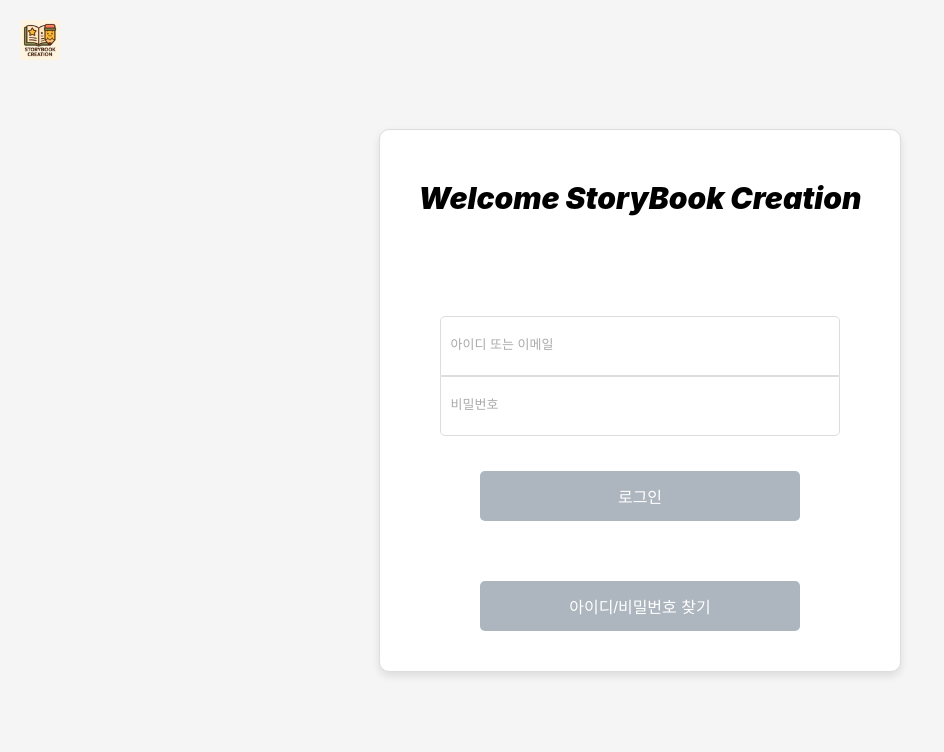
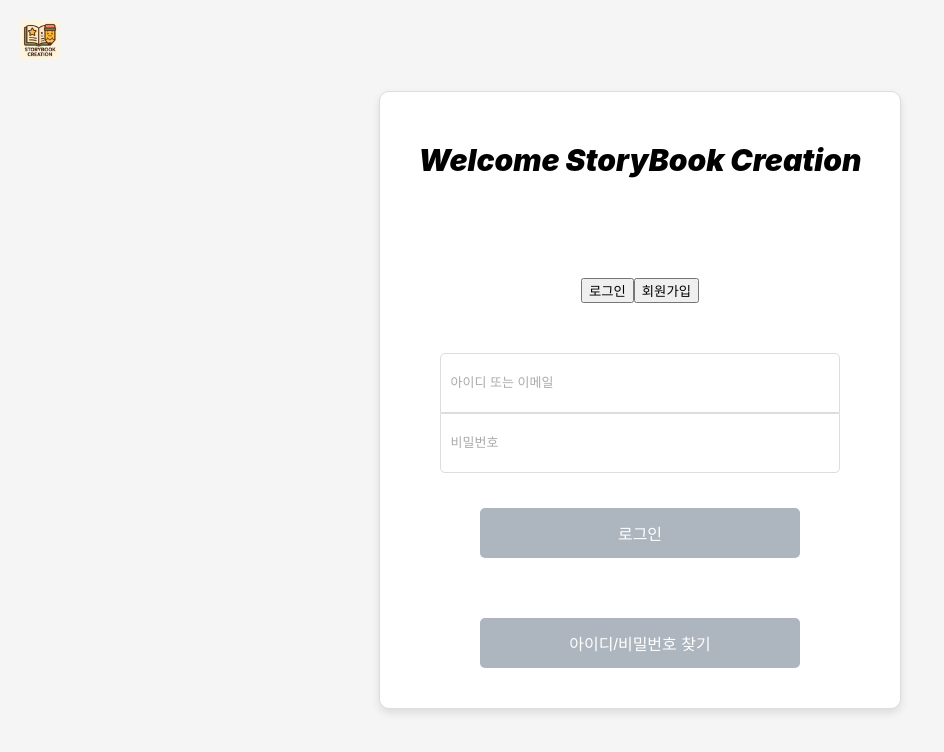
Before and after one commit to ki-hyeon-5/story-ai, a React (Create React App) app in the folder front/: page /login in a window 1280 px wide. Shown: the top 752 px of the page, without its empty margins (0-944 px from the left). Built offline with nearby package versions, Linux system fonts and the light colour scheme.

Commit message:
feat: LoginPage

```diff
--- a/front/src/features/auth/pages/LoginPage.js
+++ b/front/src/features/auth/pages/LoginPage.js
@@ -1,22 +1,44 @@
-import React from 'react';
+import React, { useState } from 'react';
 import { useNavigate } from 'react-router-dom';
 import LoginForm from '../components/LoginForm';
+import SignUpForm from '../components/SignUpForm';
 import '../../../../src/styles/LoginPage.css';
-import zerodose_img from '../../assets/Book.png';
+import Book_img from '../../assets/Book.png';
 
 function LoginPage() {
   const navigate = useNavigate();
+  const [activeTab, setActiveTab] = useState('login'); // 'login' 또는 'signup'
 
   const handleIconClick = () => {
-    navigate('/entry');
+    navigate('/');
   };
 
   return (
     <div className="login-page-container">
-      <img src={zerodose_img} alt="ZeroDose Logo" className="top-left-icon" onClick={handleIconClick} />
+      <img src={Book_img} alt="Book_img" className="top-left-icon" onClick={handleIconClick} />
       <div className="login-box">
         <h1>Welcome StoryBook Creation</h1>
+        <div className="login-tab-group">
+          <button
+            className={`login-tab-btn${activeTab === 'login' ? ' active' : ''}`}
+            onClick={() => setActiveTab('login')}
+            type="button"
+          >
+            로그인
+          </button>
+          <button
+            className={`login-tab-btn${activeTab === 'signup' ? ' active' : ''}`}
+            onClick={() => setActiveTab('signup')}
+            type="button"
+          >
+            회원가입
+          </button>
+        </div>
+        {activeTab === 'login' ? (
         <LoginForm />
+        ) : (
+          <SignUpForm onBackToLogin={() => setActiveTab('login')} />
+        )}
       </div>
   </div>
   );
```
